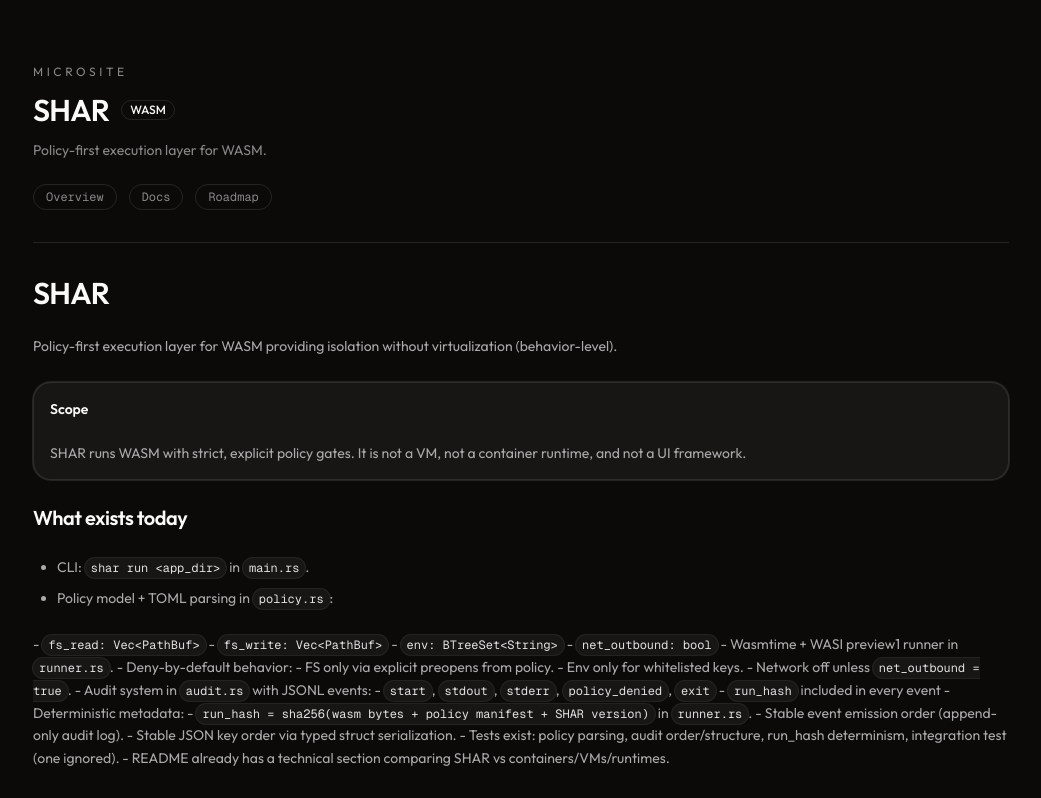
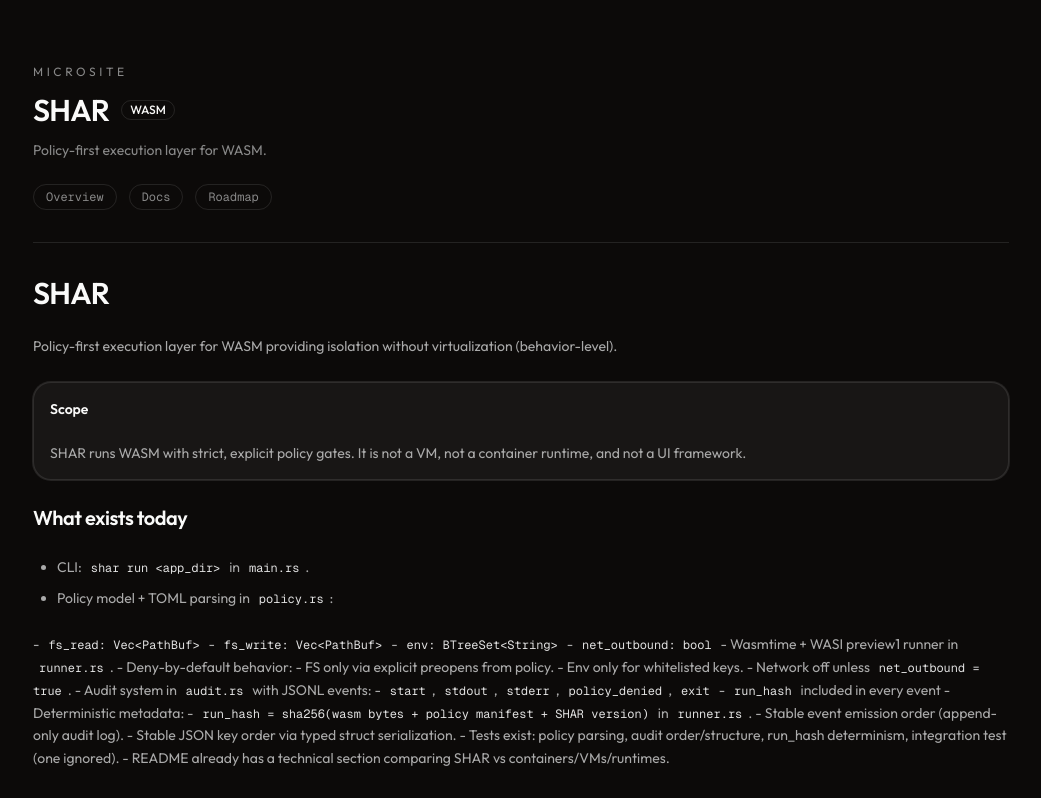
Before and after one commit to 0xXrer/myportfolio, a Next.js app: page /shar in a window 1280 px wide. Shown: the top 798 px of the page, without its empty margins (119-1160 px from the left). Built offline with nearby package versions, Linux system fonts and the light colour scheme.

Commit message:
Refactor code styling for inline code elements

```diff
--- a/components/mdx.tsx
+++ b/components/mdx.tsx
@@ -73,7 +73,7 @@ const mdxComponents = {
     const isBlock = className?.includes("language-")
     const styles = isBlock
       ? "font-mono text-[0.75rem] text-[#d6d6d6]"
-      : "rounded-md bg-white/5 px-1.5 py-0.5 font-mono text-[0.75rem] text-[#e2e2e2] ring-1 ring-white/10"
+      : "px-1.5 py-0.5 font-mono text-[0.75rem] text-[#e2e2e2]"
 
     return <code className={[styles, className].filter(Boolean).join(" ")} {...props} />
   },
```
